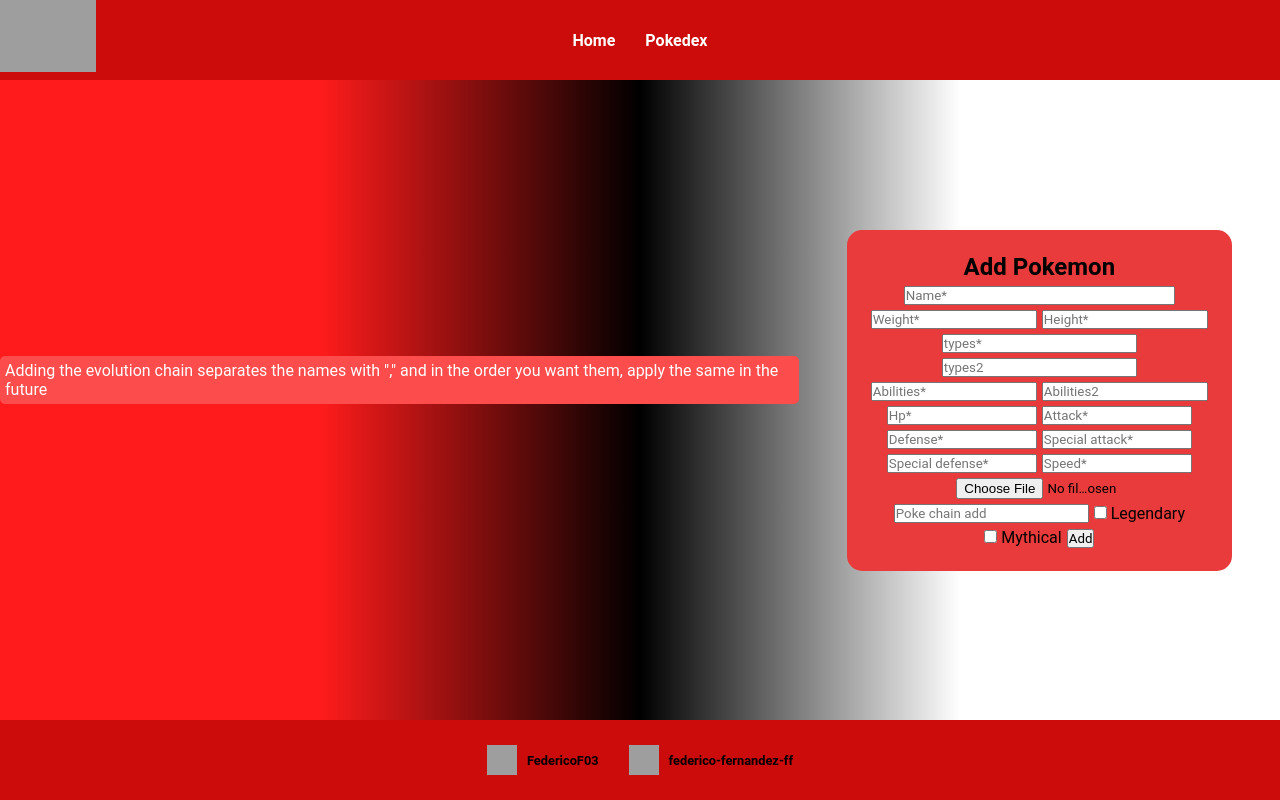
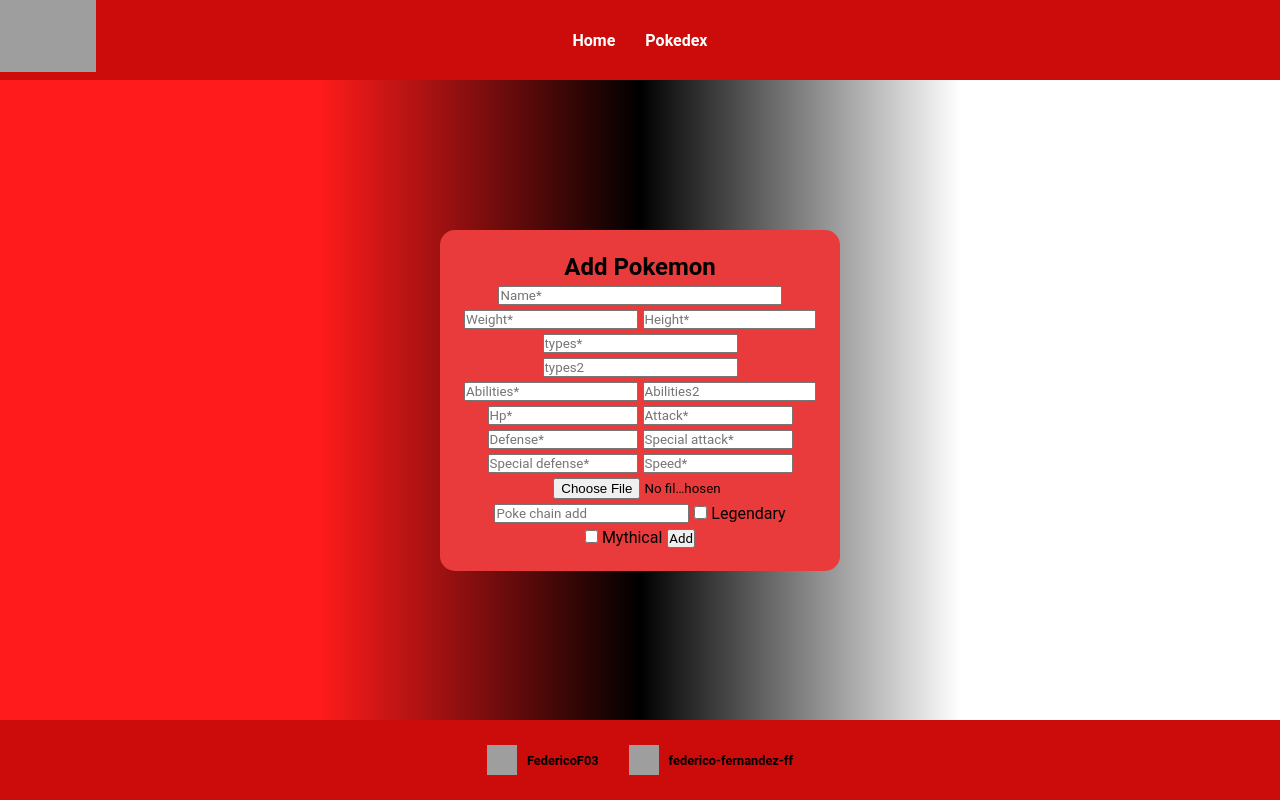
Before and after one commit to FedericoF03/Poke-Api-PHP, a PHP site: page /pokedex-add in a window 1280 px wide. Run offline with PHP 8.4, Linux system fonts and the light colour scheme; data that the repository does not hold is empty; grey boxes are pictures that could not be loaded.

Commit message:
Removida advertencia

```diff
--- a/Views/pokedex-add.php
+++ b/Views/pokedex-add.php
@@ -5,7 +5,6 @@
         $Arraypoke = $poke->get_query();
         $template =
         '<div class="conteiner_form">
-            <p class="warning">Adding the evolution chain separates the names with "," and in the order you want them, apply the same in the future</p>
             <form method="post" enctype="multipart/form-data">
                 <div  class="add">
                     <h2 class="add_title">Add Pokemon</h2>
--- a/public/css/Style.css
+++ b/public/css/Style.css
@@ -621,6 +621,7 @@ option:hover {
     align-items: center;
     justify-content: center;
     background: linear-gradient(90deg, rgba(255,0,0,0.8953956582633054) 25%, rgba(0,0,0,1) 50%, rgba(255,255,255,0.8141631652661064) 75%);
+    flex-direction: column;
 }
 
 .conteiner_save {
@@ -643,15 +644,6 @@ option:hover {
 .add_type {
     width: 33%;
     min-width: 150px;
-}
-
-.warning {
-    background-color: #fd4c4c;
-    color: white;
-    padding: 5px;
-    position: relative;
-    border-radius: 5px;
-    bottom: 20px;
 }
 
 /* footer */
```
